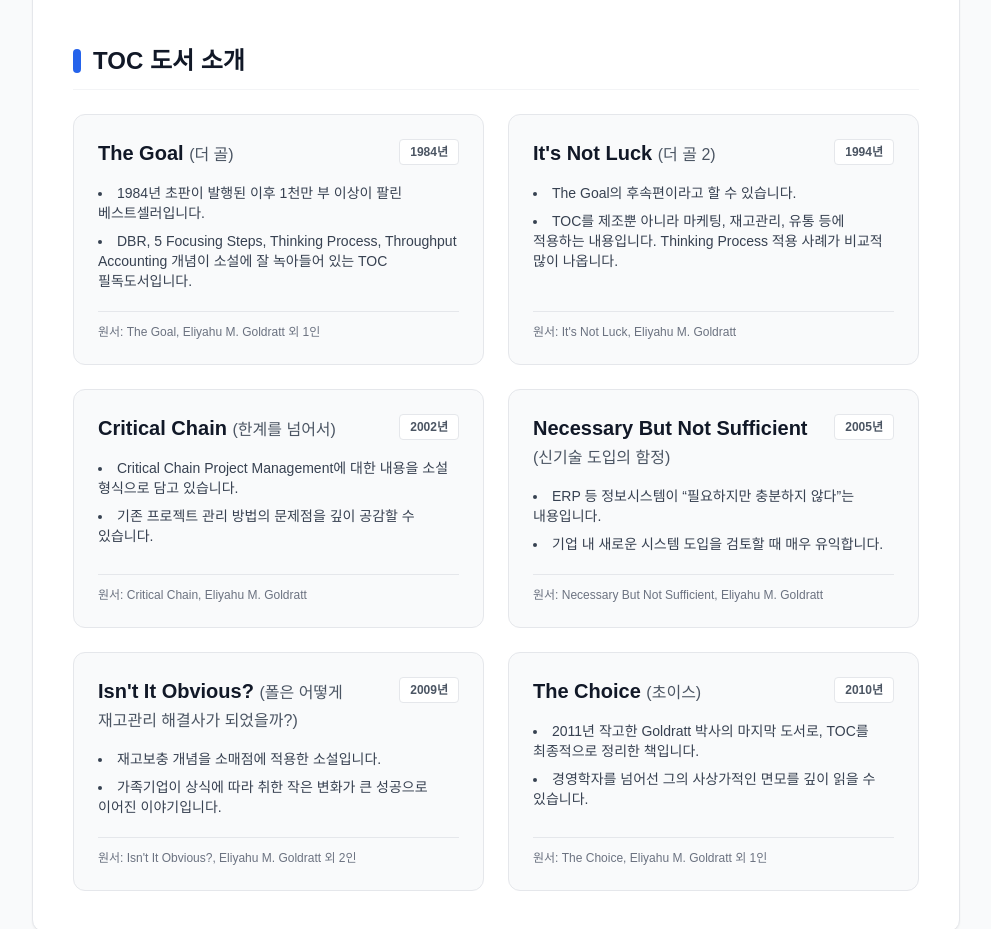
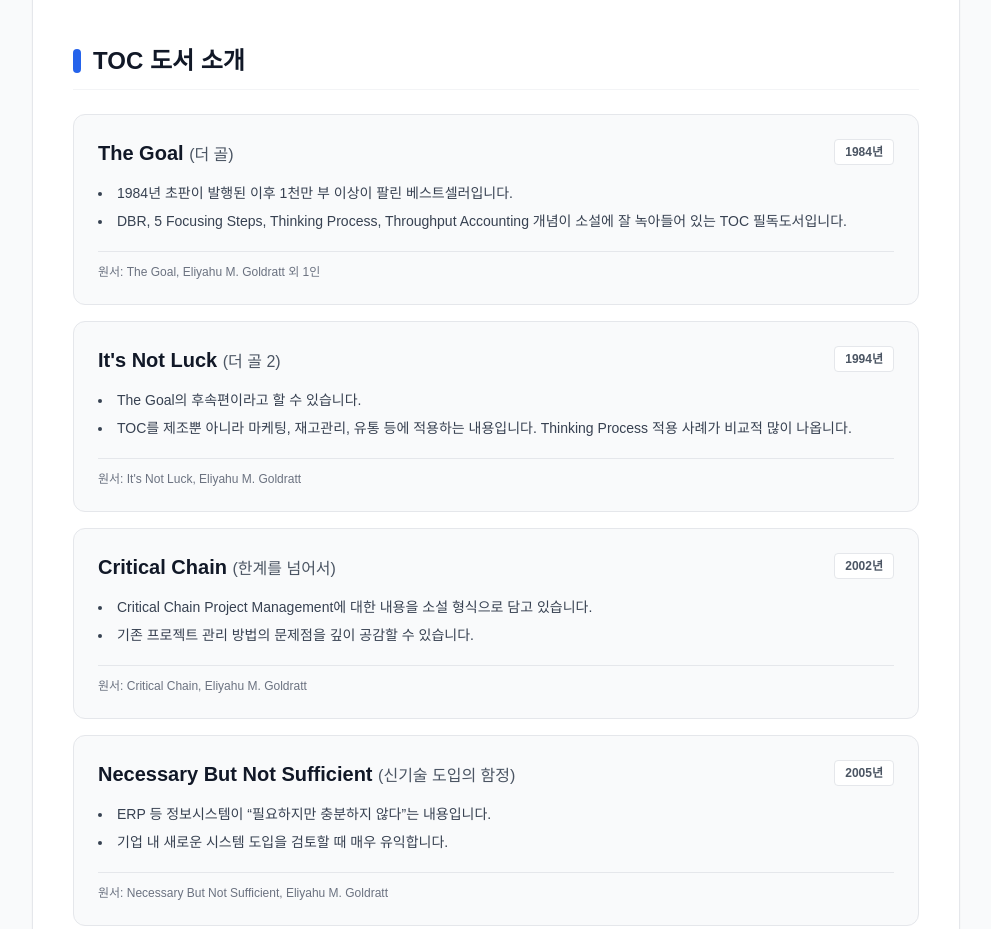
Before and after one commit to tockoreaorg/homepage, a plain HTML site: page what-toc.html in a window 1280 px wide. Shown: the part 1102-2031 px from the top of the page, without its empty margins (288-1279 px from the left). Drawn offline with nearby package versions, Linux system fonts and the light colour scheme; a web font is replaced by a local one.

Commit message:
Change TOC books section to single-column list in what-toc.html

```diff
--- a/what-toc.html
+++ b/what-toc.html
@@ -491,7 +491,7 @@
                     TOC 도서 소개
                 </h2>
 
-                <div class="grid grid-cols-1 md:grid-cols-2 gap-6">
+                <div class="grid grid-cols-1 gap-4">
                     <!-- 책 1: The Goal -->
                     <div class="bg-gray-50 border border-gray-200 rounded-xl p-6 flex flex-col justify-between">
                         <div>
```
